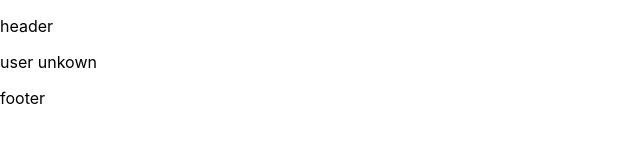
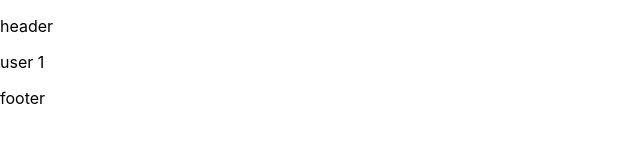
Before and after one commit to amincxo/next-app-new, a Next.js app: page /users/1 in a window 1280 px wide. Shown: the top 160 px of the page, without its empty margins (0-640 px from the left). Built offline with nearby package versions, Linux system fonts and the light colour scheme.

Commit message:
hook useRouter

```diff
--- a/pages/users/[userId].js
+++ b/pages/users/[userId].js
@@ -1,8 +1,10 @@
-import React from 'react'
+import { useRouter } from "next/router"
 
 function UserId() {
+    const router = useRouter();
+    const id = router.query.userId;
   return (
-    <div>user unkown</div>
+    <p>user {id}</p>
   )
 }
 
```
